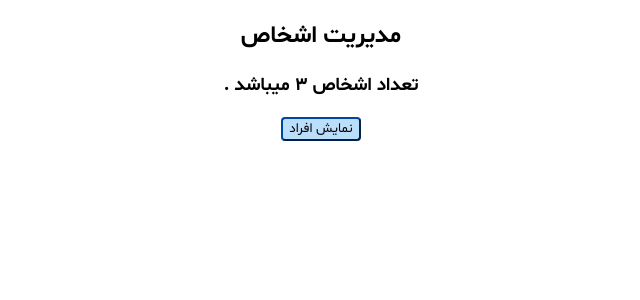
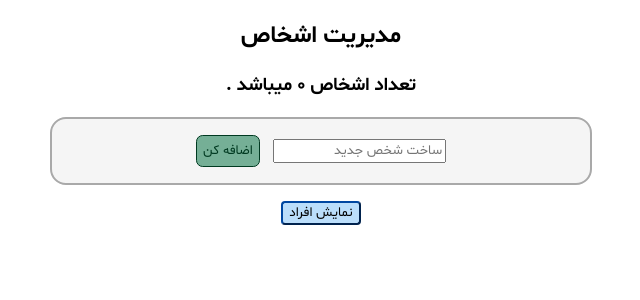
Before and after one commit to sasy07/personmanager, a React (Create React App) app: page / in a window 1280 px wide. Shown: the top 300 px of the page, without its empty margins (319-959 px from the left). Built offline with nearby package versions, Linux system fonts and the light colour scheme.

Commit message:
E07-08(End S07)

```diff
--- a/src/App.js
+++ b/src/App.js
@@ -1,29 +1,26 @@
-import React, { Component } from 'react';
+import React, {Component} from 'react';
 import Persons from './components/Person/Persons';
 
 class App extends Component {
     state = {
-        persons: [
-            { id: 1, fullName: "ساسان غفوری فرد" },
-            { id: 2, fullName: "ندا رشیدی نیا" },
-            { id: 3, fullName: "پرند غفوری فرد" }
-        ],
-        showPersons: false
+        persons: [],
+        person: '',
+        showPersons: true
     };
 
     handleShowPersons = () => {
-        this.setState({ showPersons: !this.state.showPersons });
+        this.setState({showPersons: !this.state.showPersons});
         console.log(this.state.showPersons);
     };
 
     handleDeletePerson = id => {
         const persons = [...this.state.persons];
         const filteredPersons = persons.filter(p => p.id !== id);
-        this.setState({ persons: filteredPersons });
+        this.setState({persons: filteredPersons});
     };
 
     handleNameChange = (event, id) => {
-        const { persons: allPersons } = this.state;
+        const {persons: allPersons} = this.state;
         const personIndex = allPersons.findIndex(p => p.id === id);
         const person = allPersons[personIndex];
         person.fullName = event.target.value;
@@ -32,11 +29,30 @@ class App extends Component {
 
         const persons = [...allPersons];
         persons[personIndex] = person;
-        this.setState({ persons });
+        this.setState({persons});
+    };
+    handleNewPerson = () => {
+        const persons = [...this.state.persons];
+        const person = {
+            id: Math.floor(Math.random() * 1000),
+            fullName: this.state.person
+        };
+        console.log(persons);
+        console.log(person);
+
+        persons.push(person);
+        console.log(persons);
+
+        this.setState({persons, person: ""});
+    };
+
+    setPerson = event => {
+        this.setState({person: event.target.value});
+        console.log(this.state.person);
     };
 
     render() {
-        const { persons, showPersons } = this.state;
+        const {persons, showPersons} = this.state;
         const styles = {
             textAlign: "center",
             direction: "rtl"
@@ -47,18 +63,46 @@ class App extends Component {
             borderColor: "#0047a1",
             borderRadius: "0.25rem"
         };
+        const AddBtnStyle = {
+            backgroundColor: "#75AF96",
+            border: "1px solid #003A21",
+            "color": "#003A21",
+            "height": "2rem",
+            "borderRadius": "0.5em",
+            "marginRight": "1em"
+        };
+        const AddPersonDiv = {
+            "width": "40%",
+            "border": "2px solid darkgray",
+            "borderRadius": "1em",
+            "margin": "1em auto",
+            "padding": "1em",
+            "backgroundColor": "whitesmoke",
+            "direction": "rtl"
+        }
         let person = null;
         if (showPersons) {
             person = <Persons persons={persons}
-                personDelete={this.handleDeletePerson}
-                personChange={this.handleNameChange} />;
-        };
+                              personDelete={this.handleDeletePerson}
+                              personChange={this.handleNameChange}/>
+        }
+        ;
         return (
             <div style={styles}>
                 <h2>مدیریت اشخاص</h2>
                 <h3>تعداد اشخاص {persons.length} میباشد .</h3>
+                <div style={AddPersonDiv}>
+                    <input
+                        type="text"
+                        placeholder="ساخت شخص جدید"
+
+                        onChange={this.setPerson}
+                        value={this.state.person}
+                    />
+                    <button style={AddBtnStyle} onClick={this.handleNewPerson}>اضافه کن</button>
+                </div>
+                <button style={BtnStyle} onClick={this.handleShowPersons}>نمایش افراد</button>
                 {person}
-                <button style={BtnStyle} onClick={this.handleShowPersons}>نمایش افراد</button>
             </div>
         );
     }
```
